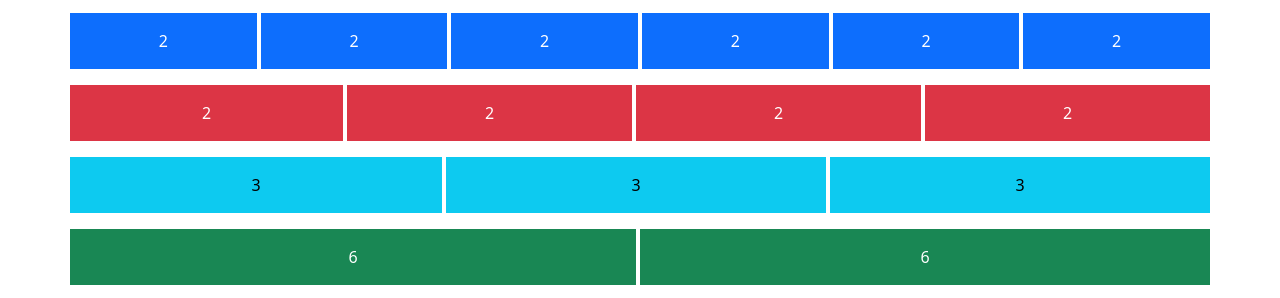
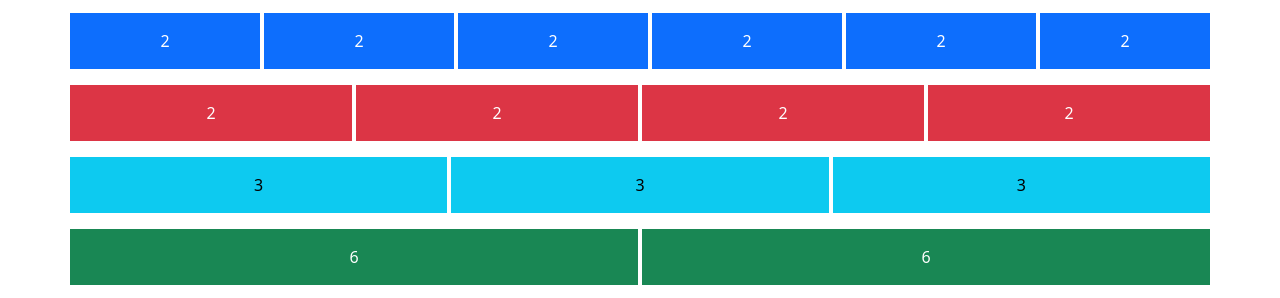
Before and after one commit to MezahirVerdiyev/GWP-HTML, a plain HTML site: page 31.03.2023/index.html in a window 1280 px wide. Shown: the part 475-773 px from the top of the page. Drawn offline with nearby package versions, Linux system fonts and the light colour scheme.

Commit message:
Bootstrap

```diff
--- a/31.03.2023/index.html
+++ b/31.03.2023/index.html
@@ -57,46 +57,46 @@
                 <div class="col text-bg-dark p-3  text-center">1</div>
             </div>
             <div class="row gap-1  my-3">
-                <div class="col text-bg-primary p-3  text-center">2</div>
-                <div class="col text-bg-primary p-3  text-center">2</div>
-                <div class="col text-bg-primary p-3  text-center">2</div>
-                <div class="col text-bg-primary p-3  text-center">2</div>
-                <div class="col text-bg-primary p-3  text-center">2</div>
-                <div class="col text-bg-primary p-3  text-center">2</div>
+                <div class=" col-12 col-md-2  text-bg-primary p-3  text-center">2</div>
+                <div class=" col-12 col-md-2  text-bg-primary p-3  text-center">2</div>
+                <div class=" col-12 col-md-2  text-bg-primary p-3  text-center">2</div>
+                <div class=" col-12 col-md-2  text-bg-primary p-3  text-center">2</div>
+                <div class=" col-12 col-md-2  text-bg-primary p-3  text-center">2</div>
+                <div class=" col  text-bg-primary p-3  text-center">2</div>
             </div>
             <div class="row gap-1 my-3">
                 <div class="col text-bg-danger p-3 text-center">2</div>
-                <div class="col-3 text-bg-danger p-3  text-center">2</div>
-                <div class="col-3 text-bg-danger p-3  text-center">2</div>
-                <div class="col-3 text-bg-danger p-3  text-center">2</div>
+                <div class="col text-bg-danger p-3  text-center">2</div>
+                <div class="col text-bg-danger p-3  text-center">2</div>
+                <div class="col text-bg-danger p-3  text-center">2</div>
 
             </div>
             <div class="row gap-1 my-3">
                 <div class="col text-bg-info p-3 text-center">3</div>
-                <div class="col-4 text-bg-info p-3 text-center">3</div>
-                <div class="col-4 text-bg-info p-3 text-center">3</div>
+                <div class="col text-bg-info p-3 text-center">3</div>
+                <div class="col text-bg-info p-3 text-center">3</div>
             </div>
             <div class="row gap-1 my-3">
                 <div class="col text-bg-success p-3 text-center">6</div>
-                <div class="col-6 text-bg-success p-3 text-center">6</div>
+                <div class="col text-bg-success p-3 text-center">6</div>
             </div>
             <div class="row gap-1 my-3">
                 <div class="col col-4  text-bg-dark p-4 text-center ">4</div>
                 <div class="col  text-bg-dark p-4 text-center">8</div>
             </div>
             <div class="row  my-3">
-                <div class="col-12 text-bg-primary p-5 text-center">12</div>
+                <div class="col text-bg-primary p-5 text-center">12</div>
             </div>
             <div class="row gap-1 my-3">
                 <div class="col col-4 text-bg-info p-4 text-center">3</div>
                 <div class="col col-6 text-bg-info p-4 text-center">3</div>
-                <div class=" col  text-bg-info p-4 text-center">3</div>
+                <div class="col  text-bg-info p-4 text-center">3</div>
             </div>
         </div>
 
         <div>
             <h1 class="text-center">Example 2</h1>
-            <div class="text-center">
+            <div class="text-center border border-primary h-100vh">
                 <button type="button" class="btn btn-primary mx-3" disabled>Button 1</button>
                 <button type="button" class="btn btn-info mx-3" disabled>Button 2</button>
                 <button type="button" class="btn btn-outline-dark mx-3">Button 3</button>
```
